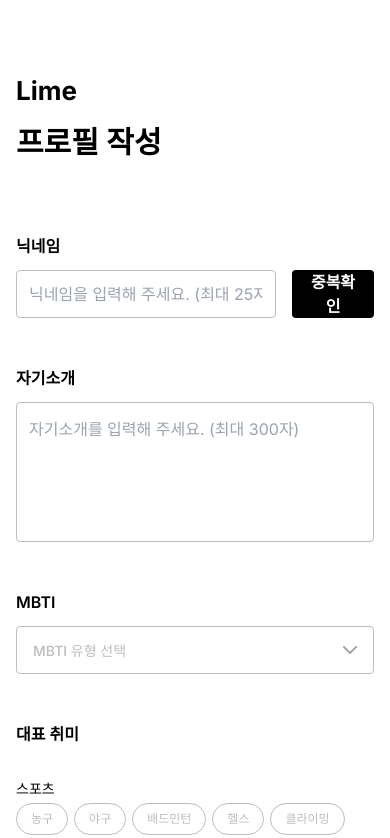
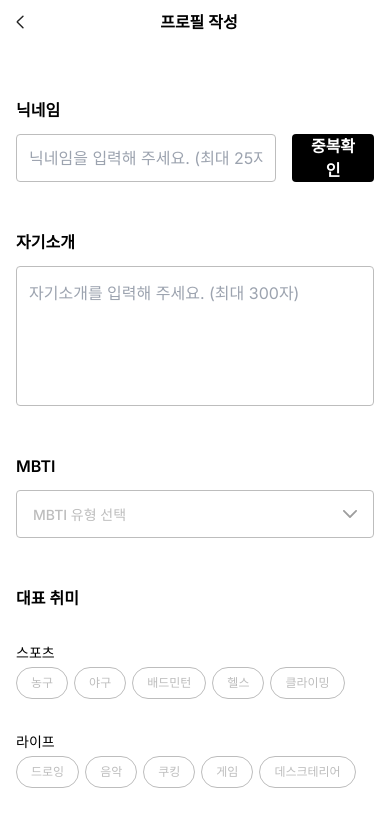
Before and after one commit to uju-in/lime-frontend, a Next.js app: page /join in a window 390 px wide. Shown: the top 838 px of the page. Built offline with nearby package versions, Linux system fonts and the light colour scheme.

Commit message:
design: 프로필 작성 반응형 헤더 추가

```diff
--- /dev/null
+++ b/src/app/(route)/join/_components/JoinHeader.tsx
@@ -0,0 +1,19 @@
+'use client'
+
+import { MoHeader } from '@/app/_components/layout/mobile/MoHeader'
+import React from 'react'
+
+export default function JoinHeader() {
+  return (
+    <>
+      {/* Mobile */}
+      <MoHeader.Back title="프로필 작성" />
+
+      {/* PC */}
+      <header className="mo:hidden">
+        <p className="mb-[10px] pt-[71px] text-[26px] font-[700]">Lime</p>
+        <h1 className="text-[30px] font-[600]">프로필 작성</h1>
+      </header>
+    </>
+  )
+}
--- a/src/app/(route)/join/page.tsx
+++ b/src/app/(route)/join/page.tsx
@@ -3,18 +3,18 @@ import React from 'react'
 import RQProvider from '@/app/_components/RQProvider'
 import { cn } from '@/app/_utils/twMerge'
 import UserInfoField from './_components/UserInfoField'
+import JoinHeader from './_components/JoinHeader'
 
 export default function JoinPage() {
   return (
     <main className="flex min-h-screen flex-col bg-[#F7F7F7]">
       <section
         className={cn(
-          'mx-auto w-[610px] flex-1 bg-white px-[87px] pt-[71px]',
-          'mo:w-full mo:px-[16px]',
+          'mx-auto flex w-[610px] flex-1 flex-col gap-[69px] bg-white px-[87px]',
+          'mo:w-full mo:gap-[54px] mo:px-[16px]',
         )}
       >
-        <p className="mb-[10px] text-[26px] font-[700]">Lime</p>
-        <h1 className="mb-[69px] text-[30px] font-[600]">프로필 작성</h1>
+        <JoinHeader />
         <RQProvider>
           <UserInfoField />
         </RQProvider>
--- /dev/null
+++ b/src/app/_components/layout/mobile/MoHeader.tsx
@@ -0,0 +1,29 @@
+import { cn } from '@/app/_utils/twMerge'
+import Image from 'next/image'
+import { useRouter } from 'next/navigation'
+import React from 'react'
+
+export namespace MoHeader {
+  export function Back({ title }: { title: string }) {
+    const router = useRouter()
+    return (
+      <header
+        className={cn(
+          'hidden items-center justify-between py-[10px]',
+          'mo:flex',
+        )}
+      >
+        <button type="button" onClick={() => router.back()}>
+          <Image
+            src="/image/icon/icon-arrow_left_black.svg"
+            width={8}
+            height={15}
+            alt="arrow left"
+          />
+        </button>
+        <h1 className="text-[16px] font-semibold">{title}</h1>
+        <div />
+      </header>
+    )
+  }
+}
```
Also changed, not shown: public/image/icon/icon-arrow_left_black.svg (added).
